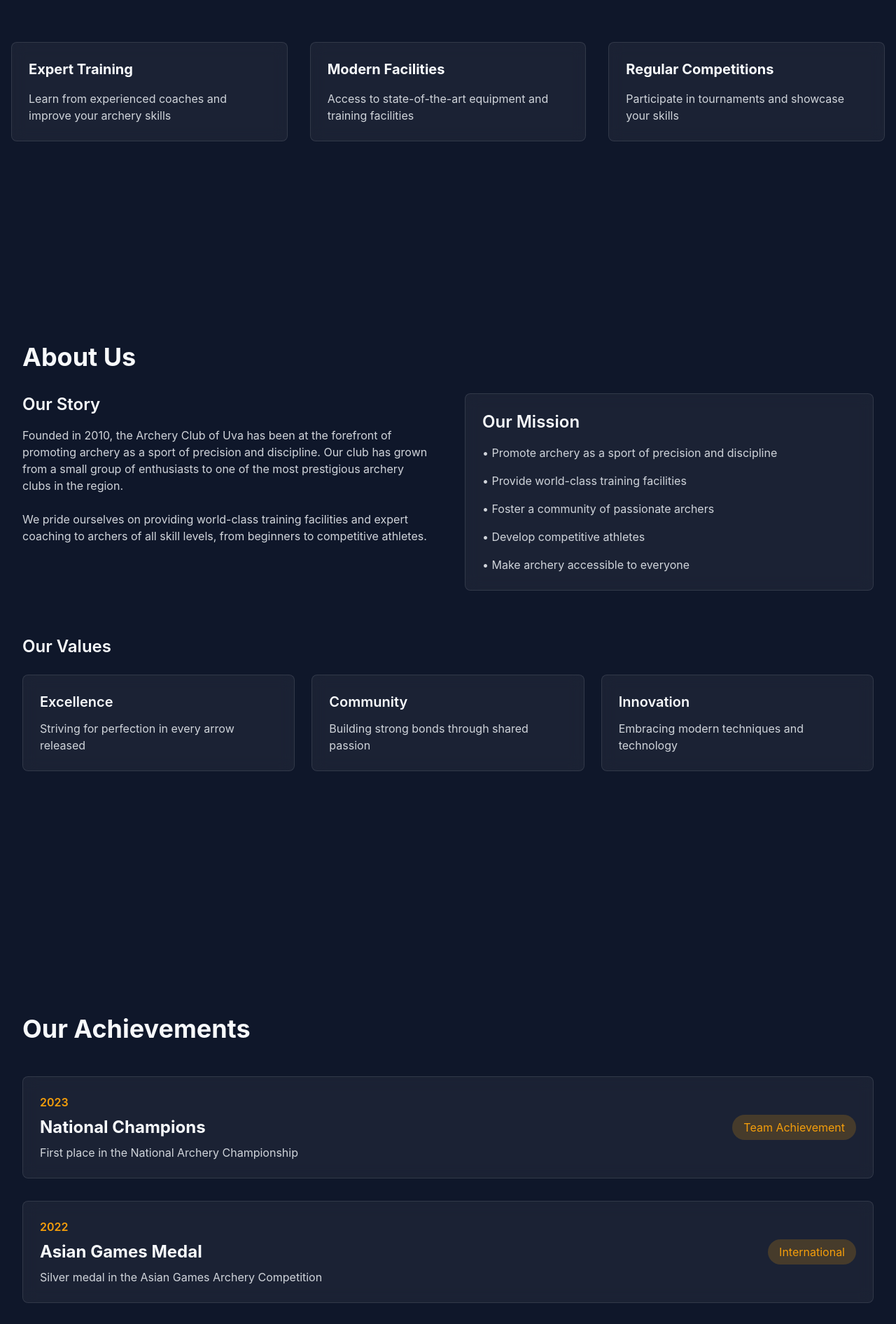
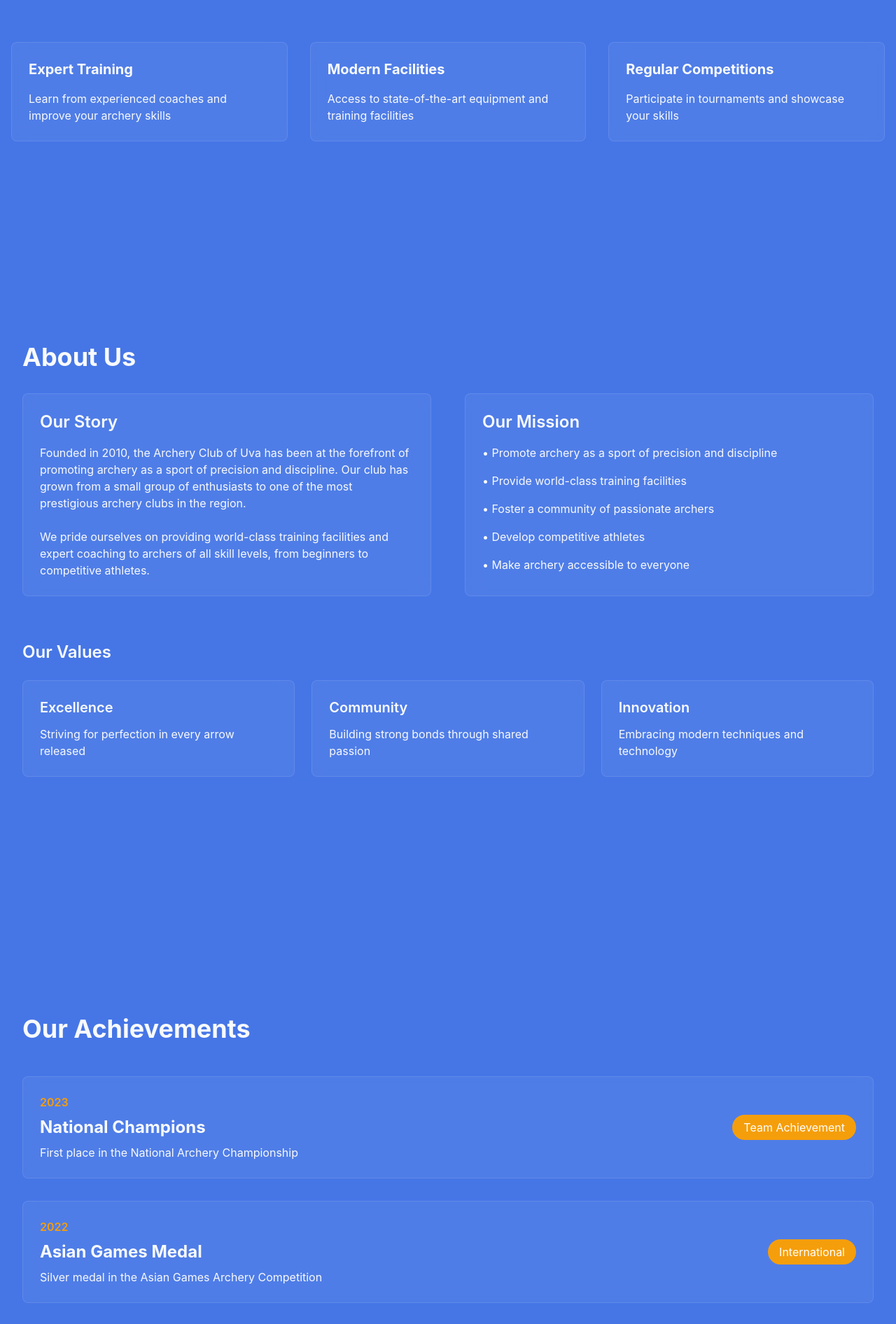
Before and after one commit to raviendalpatadu/Website, a React (Vite) app: page / in a window 1280 px wide. Shown: the part 820-2712 px from the top of the page at 70% size. Built offline with nearby package versions, Linux system fonts and the light colour scheme.

Commit message:
acivement popup commit

```diff
--- /dev/null
+++ b/src/Json Files/Achivements.json
@@ -0,0 +1,47 @@
+[
+    {
+      "year": "2023",
+      "title": "National Champions",
+      "description": "First place in the National Archery Championship",
+      "category": "Team Achievement",
+      "gold": 10,
+      "silver": 15,
+      "bronze": 7
+    },
+    {
+      "year": "2022",
+      "title": "Asian Games Medal",
+      "description": "Silver medal in the Asian Games Archery Competition",
+      "category": "International",
+      "gold": 3,
+      "silver": 19,
+      "bronze": 1
+    },
+    {
+      "year": "2021",
+      "title": "University Games",
+      "description": "Gold medal in individual and team events",
+      "category": "University Level",
+      "gold": 11,
+      "silver": 5,
+      "bronze": 7
+    },
+    {
+      "year": "2020",
+      "title": "Regional Tournament",
+      "description": "Won the regional archery championship",
+      "category": "Regional",
+      "gold": 5,
+      "silver": 12,
+      "bronze": 34
+    },
+    {
+      "year": "2019",
+      "title": "State Championship",
+      "description": "Secured first place in state-level competitions",
+      "category": "State Level",
+      "gold": 12,
+      "silver": 7,
+      "bronze": 8
+    }
+  ]
--- /dev/null
+++ b/src/components/MedalStand.jsx
@@ -0,0 +1,34 @@
+import React from 'react'
+
+const MedalStand = ({gold,silver,bronze}) => {
+  return (
+    <div className='p-4 md:p-5 space-y-4'>
+    <h2 className="text-2xl font-bold mb-4">Medal Stand</h2>
+
+    <div className="flex items-end justify-center gap-6">
+    <div className="flex flex-col items-center">
+    <div className="w-40 h-40 bg-gray-400 rounded-t-lg flex items-center justify-center text-white text-xl font-bold">
+    🥈 Silver
+    </div>
+    <p className="mt-2 text-lg font-semibold">{silver}</p>
+    </div>
+
+    <div className="flex flex-col items-center">
+    <div className="w-40 h-40 bg-yellow-400 rounded-t-lg flex items-center justify-center text-white text-xl font-bold">
+    🥇 Gold
+    </div>
+    <p className="mt-2 text-lg font-semibold">{gold}</p>
+    </div>
+
+    <div className="flex flex-col items-center">
+    <div className="w-40 h-40 bg-orange-600 rounded-t-lg flex items-center justify-center text-white text-xl font-bold">
+    🥉 Bronze
+    </div>
+    <p className="mt-2 text-lg font-semibold">{bronze}</p>
+    </div>
+    </div>
+    </div>
+  )
+}
+
+export default MedalStand
--- /dev/null
+++ b/src/components/Model.jsx
@@ -0,0 +1,44 @@
+import React from 'react'
+
+const Model = ({children, isOpen, onClose, title, }) => {
+
+    if(!isOpen) return null
+  return (
+    <div className='fixed top-0 right-0 left-0 z-50 flex justify-center items-center w-full h-[calc(100%-1rem)] max-h-full overflow-y-auto overflow-x-hidden bg-black/20 bg-opacity-50'>
+        <div className='relative p-4 w-full max-w-2xl max-h-full'>
+            <div className='relative bg-white rounded-lg shadow-sm dark:bg-gray-700'>
+                <div className='flex items-center justify-between p-4 md:p-5 border-b rounded-t dark:border-gray-600 border-gray-200'>
+                    <h3 className='text-lg font-bold text-gray-900 dark:text-white '>
+                        {title}
+                    </h3>
+                    <button
+                        type="button"
+                        className='text-white-400 bg-transparent hover:bg-gray-200 hover:text-gray-900 rounded-lg text-sm w-8 h-8 inline-flex justify-center items-center dark:hover:bg-gray-600 dark:hover:text-white cursor-pointer'
+                        onClick={onClose}>
+                            <svg
+                                className="w-3 h-3 fill-none"
+                                aria-hidden="true"
+                                xmlns="http://www.w3.org/2000/svg"
+                                viewBox="0 0 14 14"
+                            >
+                            <path
+                                stroke="currentColor"
+                                strokeLinecap="round"
+                                strokeLinejoin="round"
+                                strokeWidth="2"
+                                d="M2 2L12 12M12 2L2 12"
+                            />
+                            </svg>
+                        </button>
+                </div>
+
+                    {children}
+                </div>
+            </div>
+        </div>
+
+    // </div>
+  )
+}
+
+export default Model
--- a/src/index.css
+++ b/src/index.css
@@ -3,7 +3,7 @@
 @tailwind utilities;
 
 :root {
-  --primary: #2563eb;
+  --primary: #256388;
   --secondary: #1e40af;
   --accent: #f59e0b;
 }
@@ -13,14 +13,14 @@ body {
   font-family: 'Inter', sans-serif;
   -webkit-font-smoothing: antialiased;
   -moz-osx-font-smoothing: grayscale;
-  background-color: #0f172a;
+  background-color: #4676e6;
   color: #f8fafc;
 }
 
 .hero-pattern {
   background-image:
-    radial-gradient(circle at 100% 100%, rgba(37, 99, 235, 0.1) 0%, transparent 50%),
-    radial-gradient(circle at 0% 0%, rgba(245, 158, 11, 0.1) 0%, transparent 50%);
+    radial-gradient(circle at 100% 100%, rgba(37, 99, 235, 0.1) 20%, transparent 80%),
+    radial-gradient(circle at 0% 0%, rgba(245, 158, 11, 0.1) 20%, transparent 80%);
 }
 
 .glass-effect {
--- a/src/pages/About.jsx
+++ b/src/pages/About.jsx
@@ -22,15 +22,16 @@ const About = () => {
             initial={{ x: -50, opacity: 0 }}
             animate={inView ? { x: 0, opacity: 1 } : {}}
             transition={{ duration: 0.8 }}
+            className="glass-effect p-6 rounded-lg"
           >
             <h2 className="text-2xl font-semibold mb-4">Our Story</h2>
-            <p className="text-gray-300 mb-6">
+            <p className="text-white-300 mb-6">
               Founded in 2010, the Archery Club of Uva has been at the forefront of
               promoting archery as a sport of precision and discipline. Our club has
               grown from a small group of enthusiasts to one of the most prestigious
               archery clubs in the region.
             </p>
-            <p className="text-gray-300">
+            <p className="text-white-300">
               We pride ourselves on providing world-class training facilities and
               expert coaching to archers of all skill levels, from beginners to
               competitive athletes.
@@ -44,7 +45,7 @@ const About = () => {
             className="glass-effect p-6 rounded-lg"
           >
             <h2 className="text-2xl font-semibold mb-4">Our Mission</h2>
-            <ul className="space-y-4 text-gray-300">
+            <ul className="space-y-4 text-white-300">
               <li>• Promote archery as a sport of precision and discipline</li>
               <li>• Provide world-class training facilities</li>
               <li>• Foster a community of passionate archers</li>
@@ -64,19 +65,19 @@ const About = () => {
           <div className="grid grid-cols-1 md:grid-cols-3 gap-6">
             <div className="glass-effect p-6 rounded-lg">
               <h3 className="text-xl font-semibold mb-3">Excellence</h3>
-              <p className="text-gray-300">
+              <p className="text-white-300">
                 Striving for perfection in every arrow released
               </p>
             </div>
             <div className="glass-effect p-6 rounded-lg">
               <h3 className="text-xl font-semibold mb-3">Community</h3>
-              <p className="text-gray-300">
+              <p className="text-white-300">
                 Building strong bonds through shared passion
               </p>
             </div>
             <div className="glass-effect p-6 rounded-lg">
               <h3 className="text-xl font-semibold mb-3">Innovation</h3>
-              <p className="text-gray-300">
+              <p className="text-white-300">
                 Embracing modern techniques and technology
               </p>
             </div>
--- a/src/pages/Achievements.jsx
+++ b/src/pages/Achievements.jsx
@@ -1,39 +1,9 @@
 import { motion } from 'framer-motion';
 import { useInView } from 'react-intersection-observer';
 import { useState } from 'react';
-
-const achievements = [
-  {
-    year: '2023',
-    title: 'National Champions',
-    description: 'First place in the National Archery Championship',
-    category: 'Team Achievement'
-  },
-  {
-    year: '2022',
-    title: 'Asian Games Medal',
-    description: 'Silver medal in the Asian Games Archery Competition',
-    category: 'International'
-  },
-  {
-    year: '2021',
-    title: 'University Games',
-    description: 'Gold medal in individual and team events',
-    category: 'University Level'
-  },
-  {
-    year: '2020',
-    title: 'Regional Tournament',
-    description: 'Won the regional archery championship',
-    category: 'Regional'
-  },
-  {
-    year: '2019',
-    title: 'State Championship',
-    description: 'Secured first place in state-level competitions',
-    category: 'State Level'
-  }
-];
+import Model from '../components/Model';
+import MedalStand from '../components/MedalStand';
+import achievements from '../Json Files/Achivements.json';
 
 const Achievements = () => {
   const [ref, inView] = useInView({
@@ -41,6 +11,17 @@ const Achievements = () => {
     threshold: 0.1,
   });
   const [showAll, setShowAll] = useState(false);
+  const [openPopUp, setOpenPopUp] = useState(false);
+  const [gold,setGold] = useState(0);
+  const [silver,setSilver] = useState(0);
+  const [bronze,setBronze] = useState(0);
+
+  const handleMedal = (gold,silver,bronze) => {
+    setGold(gold);
+    setSilver(silver);
+    setBronze(bronze);
+    setOpenPopUp(true);
+  }
 
   return (
     <div className="min-h-screen pt-20 px-4">
@@ -61,21 +42,30 @@ const Achievements = () => {
               transition={{ duration: 0.8, delay: index * 0.2 }}
               className="glass-effect p-6 rounded-lg"
             >
-              <div className="flex flex-col md:flex-row md:items-center md:justify-between">
+              <div className="flex flex-col md:flex-row md:items-center md:justify-between" onClick={()=>handleMedal(achievement.gold,achievement.silver,achievement.bronze)}>
                 <div>
                   <span className="text-accent font-semibold">{achievement.year}</span>
                   <h3 className="text-2xl font-bold mt-2">{achievement.title}</h3>
-                  <p className="text-gray-300 mt-2">{achievement.description}</p>
+                  <p className="text-white-300 mt-2">{achievement.description}</p>
                 </div>
                 <div className="mt-4 md:mt-0">
-                  <span className="bg-accent bg-opacity-20 text-accent px-4 py-2 rounded-full">
+                  <span className="bg-accent bg-opacity-100 text-white px-4 py-2 rounded-full">
                     {achievement.category}
                   </span>
                 </div>
               </div>
 
+
             </motion.div>
           ))}
+          <Model
+              isOpen={openPopUp}
+              onClose={()=>setOpenPopUp(false)}
+              title="Achievements"
+              >
+                <MedalStand gold={gold} silver={silver} bronze={bronze} />
+
+              </Model>
         </div>
 
         <div className="mt-6 text-center">
--- a/src/pages/Gallery.jsx
+++ b/src/pages/Gallery.jsx
@@ -73,7 +73,7 @@ const Gallery = () => {
                 />
                 <div className="p-4">
                   <h3 className="text-xl font-semibold mb-2">{image.title}</h3>
-                  <p className="text-gray-300">{image.description}</p>
+                  <p className="text-white-300">{image.description}</p>
                 </div>
               </motion.div>
             </motion.div>
--- a/src/pages/Home.jsx
+++ b/src/pages/Home.jsx
@@ -25,7 +25,7 @@ const Home = () => {
           <h1 className="text-4xl md:text-6xl font-bold mb-6">
             Welcome to the Archery Club of Uva
           </h1>
-          <p className="text-xl text-gray-300 mb-8">
+          <p className="text-xl text-white-300 mb-8">
             Discover the art of precision and discipline through archery
           </p>
           <motion.a
@@ -51,19 +51,19 @@ const Home = () => {
           >
             <div className="glass-effect p-6 rounded-lg">
               <h3 className="text-xl font-bold mb-4">Expert Training</h3>
-              <p className="text-gray-300">
+              <p className="text-white-300">
                 Learn from experienced coaches and improve your archery skills
               </p>
             </div>
             <div className="glass-effect p-6 rounded-lg">
               <h3 className="text-xl font-bold mb-4">Modern Facilities</h3>
-              <p className="text-gray-300">
+              <p className="text-white-300">
                 Access to state-of-the-art equipment and training facilities
               </p>
             </div>
             <div className="glass-effect p-6 rounded-lg">
               <h3 className="text-xl font-bold mb-4">Regular Competitions</h3>
-              <p className="text-gray-300">
+              <p className="text-white-300">
                 Participate in tournaments and showcase your skills
               </p>
             </div>
```
Also changed, not shown: src/components/AchievementPopUp.jsx (added, +9 -0 lines), src/pages/Contact.jsx (+7 -7 lines).
